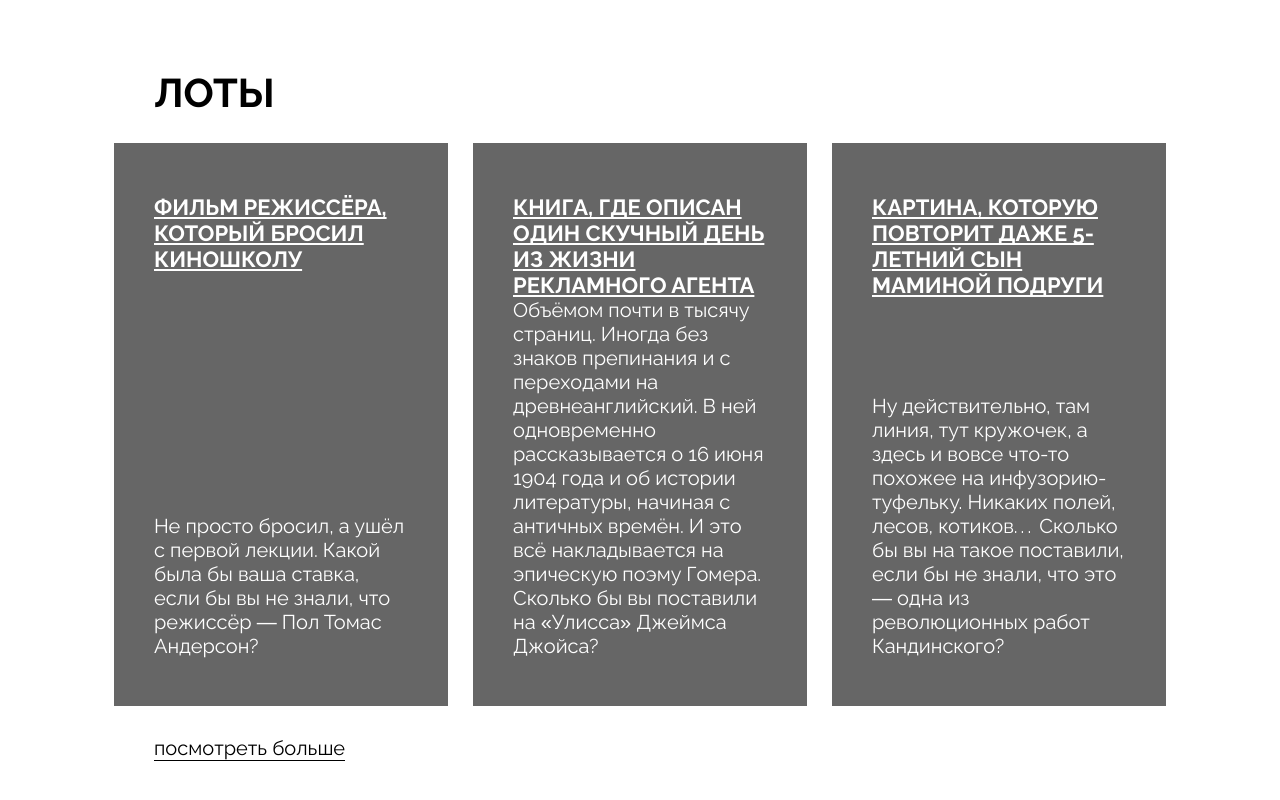
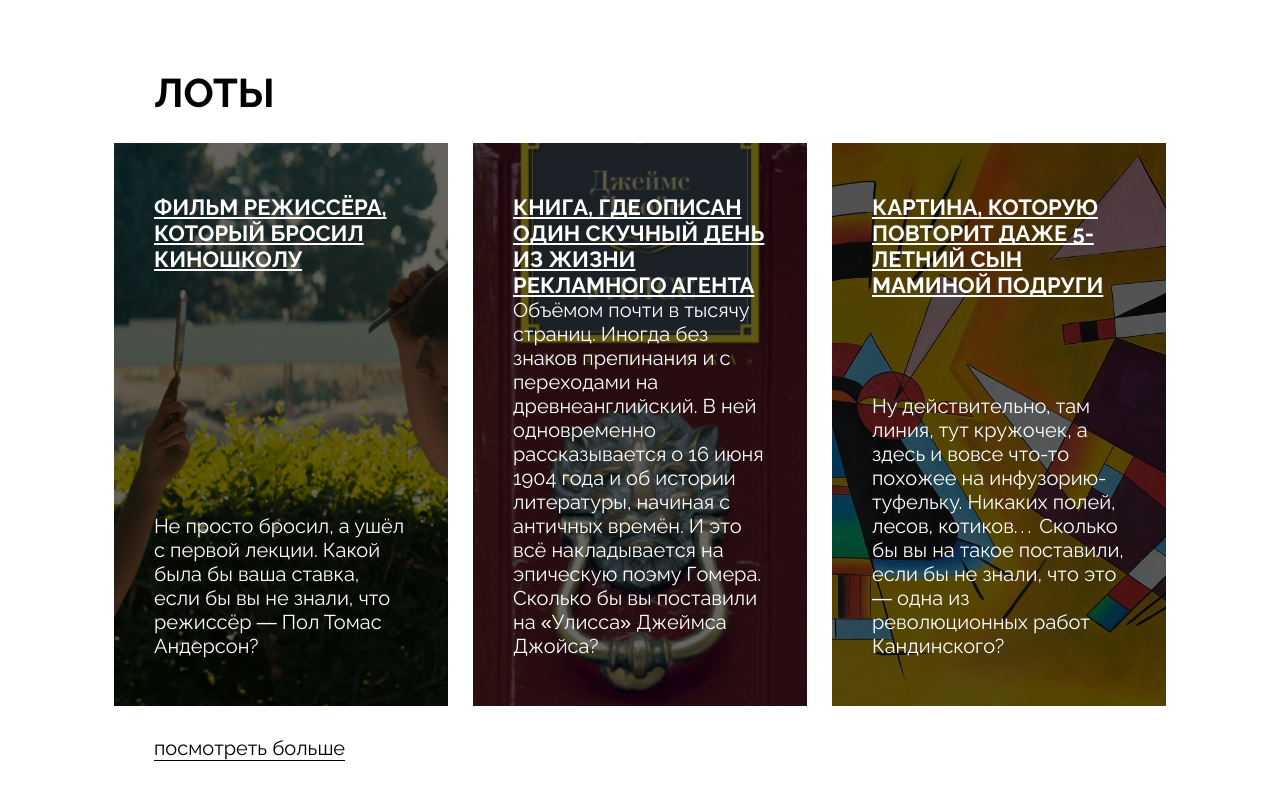
Before and after one commit to hoopyy-web/ono-tebe-nado, a plain HTML site: page index.html in a window 1280 px wide. Shown: the part 1160-1960 px from the top of the page. Drawn offline with Linux system fonts and the light colour scheme.

Commit message:
Добавить точки перед ссылкками в css

```diff
--- a/styles/style.css
+++ b/styles/style.css
@@ -65,7 +65,7 @@ body {
 
 .cover {
   position: relative;
-  background-image: url(./images/cover.jpg);
+  background-image: url(../images/cover.jpg);
   background-size: cover;
   background-position: center;
   padding: 165px 50px 50px 50px;
@@ -200,15 +200,15 @@ body {
 }
 
 .card_type_film {
-  background-image: url(./images/card-lot-01.jpg);
+  background-image: url(../images/card-lot-01.jpg);
 }
 
 .card_type_book {
-  background-image: url(./images/card-lot-02.jpg);
+  background-image: url(../images/card-lot-02.jpg);
 }
 
 .card_type_picture {
-  background-image: url(./images/card-lot-03.jpg);
+  background-image: url(../images/card-lot-03.jpg);
 }
 
 .card__title {
```
